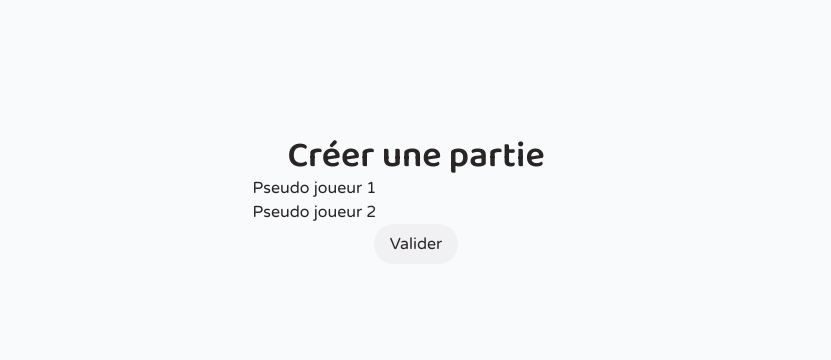
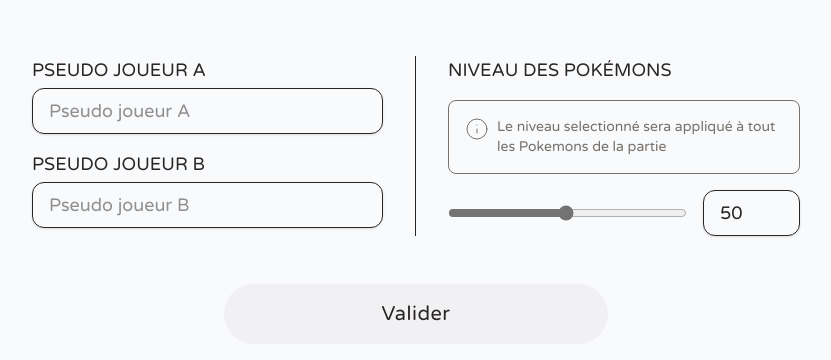
Before and after one commit to thomas77240/PokeBaston, a React app in the folder frontend/: page /setup in a window 1280 px wide. Shown: the part 200-560 px from the top of the page, without its empty margins (224-1055 px from the left). Built offline with nearby package versions, Linux system fonts and the light colour scheme; the HTML template or start-up script is replaced by a standard one.

Commit message:
✨ feat: add pokemon level setting in game setup

```diff
--- a/frontend/src/pages/GameSettings.tsx
+++ b/frontend/src/pages/GameSettings.tsx
@@ -1,34 +1,101 @@
+import { useNavigate } from 'react-router-dom';
+import ConfigHeader from '../components/TeamConfig/ConfigHeader';
 import Button from '../components/ui/Button';
 import { useGameSetupContext } from '../hooks/useGameSetupContext';
 import type { GameSettings } from '../types/gameSetup.types';
+import { Info } from 'lucide-react';
 
 const GameConfig = () => {
 	const { nextStep, settings, setSettings, trainers, changeName } = useGameSetupContext();
-
-	const updateMode = (value: GameSettings['mode']) => {
+	const navigate = useNavigate();
+	const updateLevel = (value: GameSettings['level']) => {
 		setSettings((prev) => ({
 			...prev,
-			mode: value,
+			level: value,
 		}));
 	};
 
 	return (
-		<div className="flex flex-col items-center justify-center h-full">
-			<h1 className="font-title text-4xl">Créer une partie</h1>
+		<div className="flex flex-col h-full">
+			<ConfigHeader
+				backButtonAction={() => {
+					navigate('/');
+				}}
+				title="Créer une partie"
+			/>
+			<div className="max-w-3xl w-full m-auto flex flex-col gap-12">
+				<div className="w-full grid grid-cols-2 divide-x divide-background-600">
+					{/* Trainers name */}
+					<div className="space-y-4 pr-8">
+						<div className="flex flex-col gap-1">
+							<label className="text-lg text-background-900 uppercase" htmlFor={'trainerAName'}>
+								Pseudo joueur A
+							</label>
+							<input
+								placeholder="Pseudo joueur A"
+								type="text"
+								id="trainerAName"
+								className="bg-background-50 focus:bg-background-400 text-lg px-4 py-2 rounded-xl border-background-600 border shadow-sm"
+								onChange={(e) => changeName('A', e.target.value)}
+								value={trainers.trainerA.name}
+							/>
+						</div>
+						<div className="flex flex-col gap-1">
+							<label className="text-lg text-background-900 uppercase" htmlFor={'trainerBName'}>
+								Pseudo joueur B
+							</label>
+							<input
+								placeholder="Pseudo joueur B"
+								type="text"
+								id="trainerBName"
+								className="bg-background-50 focus:bg-background-400 text-lg px-4 py-2 rounded-xl border-background-600 border shadow-sm"
+								onChange={(e) => changeName('B', e.target.value)}
+								value={trainers.trainerB.name}
+							/>
+						</div>
+					</div>
 
-			<div>
-
-				<div>
-					<label htmlFor={"trainerAName"}>Pseudo joueur 1</label>
-					<input type="text" id='trainerAName' onChange={e => changeName("A", e.target.value)} value={trainers.trainerA.name} />
+					{/* Game Level */}
+					<div className="group flex flex-col gap-4 pl-8">
+						<label className="text-lg text-background-900 uppercase" htmlFor={'game-level'}>
+							Niveau des Pokémons
+						</label>
+						<div className="flex gap-2 text-sm text-muted bg-background-50 p-4 rounded-lg border border-background-600/50 ">
+							<Info strokeWidth={1} className="shrink-0" />
+							<p>Le niveau selectionné sera appliqué à tout les Pokemons de la partie</p>
+						</div>
+						<div className="flex gap-4">
+							<input
+								onChange={(e) => updateLevel(parseInt(e.target.value))}
+								value={settings.level}
+								type="range"
+								min={1}
+								max={100}
+								step={1}
+								name="game-level"
+								id="game-level"
+								className="w-full accent-neutral-500 active:accent-neutral-950"
+							/>
+							<input
+								className=" bg-background-50 focus:bg-background-200 text-lg px-4 py-2 rounded-xl border-background-600 border shadow-sm"
+								type="number"
+								min={1}
+								max={100}
+								step={1}
+								value={settings.level}
+								onChange={(e) => updateLevel(parseInt(e.target.value))}
+							/>
+						</div>
+					</div>
 				</div>
-				<div>
-					<label htmlFor={"trainerBName"}>Pseudo joueur 2</label>
-					<input type="text" id='trainerBName' onChange={e => changeName("B", e.target.value)} value={trainers.trainerB.name} />
-				</div>
+				<Button
+					className="text-xl font-medium tracking-wide py-4 max-w-sm mx-auto w-full transition-all duration-300 not-disabled:shadow-lg not-disabled:hover:shadow-xl translate-x-0 not-disabled:hover:-translate-y-1"
+					onClick={nextStep}
+					disabled={!trainers.trainerA.name || !trainers.trainerB.name}
+				>
+					Valider
+				</Button>
 			</div>
-
-			<Button onClick={nextStep}>Valider</Button>
 		</div>
 	);
 };
```
